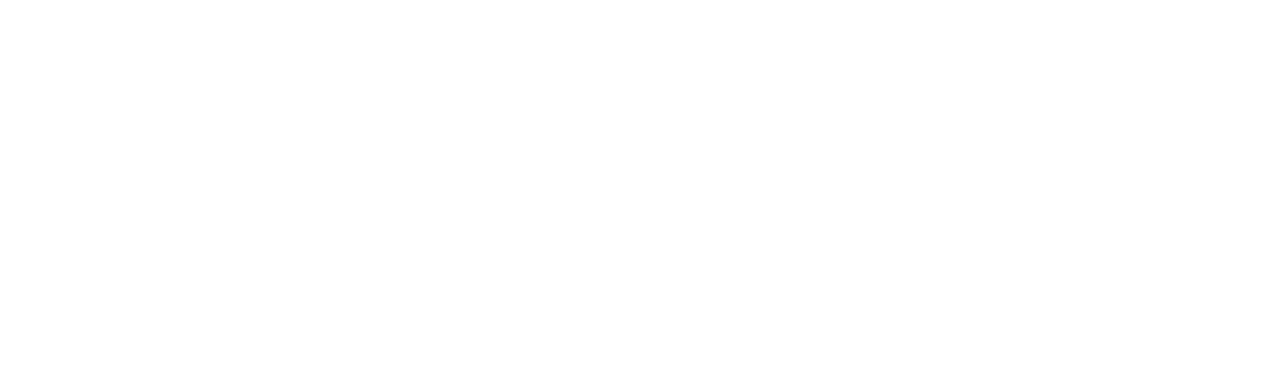
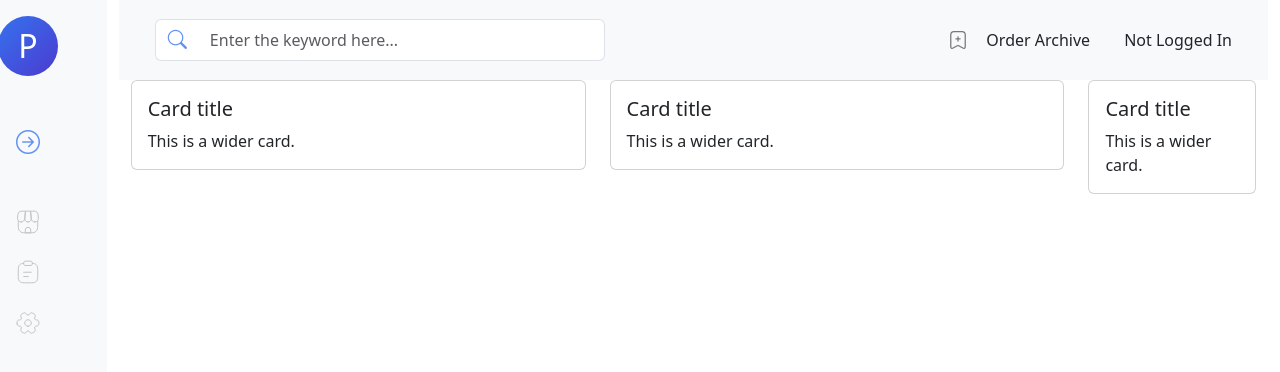
Before and after one commit to alpinmohsa541/pos-sederhana, a React (Vite) app: page /sales-report in a window 1280 px wide. Before the commit this address had no page. Shown: the top 372 px of the page. Built offline with nearby package versions, Linux system fonts and the light colour scheme.

Commit message:
Feat : stayling form login, reset password, dan mempisahkan navbar pada folder baru

```diff
--- a/src/App.jsx
+++ b/src/App.jsx
@@ -5,6 +5,7 @@
 import Reset from "./ResetPassword/EmailForm";
 import ResetPassword from "./ResetPassword/ResetPasswordForm";
 import CashierDashboard from "./CashierDashboard/CashierDashboard";
+import SalesReport from "./SalesReport/SalesReport";
 
 function App() {
   return (
@@ -24,6 +25,9 @@
 
         {/* Route untuk halaman reset password */}
         <Route path="/reset-password" element={<ResetPassword />} />
+
+        {/* Route untuk halaman Sales Report */}
+        <Route path="/sales-report" element={<SalesReport />} />
       </Routes>
     </Router>
   );
--- a/src/CashierDashboard/CashierDashboard.jsx
+++ b/src/CashierDashboard/CashierDashboard.jsx
@@ -3,6 +3,7 @@
 import { useNavigate } from "react-router-dom"; // Tambahkan ini
 import menuData from "./DataMenu";
 import Navbar from "../Navbar/Navbar"; // Import komponen Navbar
+import Sidebar from "../Sidebar/Sidebar"; // Sesuaikan path dengan struktur folder
 
 const CashierDashboard = () => {
   const [isLoggedIn, setIsLoggedIn] = useState(false);
@@ -150,14 +151,6 @@
     setOrderType(type);
   };
 
-  // const handleArchiveOrder = () => {
-  //   if (orders.length > 0) {
-  //     setOrderArchive([...orderArchive, { orderNumber, orders, total }]);
-  //     setOrders([]);
-  //     setTotal(0);
-  //   }
-  // };
-
   const handleShowModalOrAddOrder = (menu) => {
     if (!orderType) {
       alert("Please select 'Dine In' or 'Take Away' first!");
@@ -208,45 +201,7 @@
     <div className="container-fluid p-0">
       <div className="row g-0">
         {/* Sidebar */}
-        <div className="col-2 col-lg-1 bg-light vh-100 d-flex flex-column align-items-center p-3">
-          <div
-            className="rounded-circle text-white d-flex justify-content-center align-items-center mb-5"
-            style={{
-              width: "60px",
-              height: "60px",
-              fontSize: "2rem",
-              background: "linear-gradient(135deg, #3572EF, #4C3BCF)",
-            }}
-          >
-            P
-          </div>
-
-          <div className="arrow-right-icon mb-5">
-            <i
-              className="bi bi-arrow-right-circle"
-              style={{ fontSize: "1.5rem", color: "#6392F3" }}
-            ></i>
-          </div>
-
-          {[
-            { src: "/assets/shop.svg", alt: "Shop Icon", title: "Shop" },
-            {
-              src: "/assets/clipboard-text.svg",
-              alt: "Clipboard",
-              title: "Clipboard",
-            },
-            { src: "/assets/setting-2.svg", alt: "Setting", title: "Setting" },
-          ].map((icon, index) => (
-            <div key={index} className="mb-5" title={icon.title}>
-              <img
-                src={icon.src}
-                alt={icon.alt}
-                className="img-fluid" // Menggunakan img-fluid agar responsif
-                style={{ maxWidth: "30px", maxHeight: "30px" }}
-              />
-            </div>
-          ))}
-        </div>
+        <Sidebar />
 
         {/* Main Content */}
         <div className="col-10 col-lg-11">
--- /dev/null
+++ b/src/SalesReport/SalesReport.jsx
@@ -0,0 +1,61 @@
+import Navbar from "../Navbar/Navbar"; // Pastikan path ini sesuai dengan lokasi file Navbar
+import Sidebar from "../Sidebar/Sidebar"; // Pastikan path ini sesuai dengan lokasi file Sidebar
+
+const SalesReport = () => {
+  return (
+    <div className="container-fluid">
+      <div className="row">
+        {/* Sidebar */}
+        <div className="col-2 col-lg-1 bg-light vh-100">
+          <Sidebar />
+        </div>
+
+        {/* Konten Utama */}
+        <div className="col-10 col-lg-11">
+          {/* Navbar */}
+          <Navbar />
+
+          <div className="container-fluid">
+            <div className="row">
+              {/* Kolom utama untuk konten */}
+              <div className="col-12 col-lg-10">
+                <div className="row">
+                  {/* Card pertama */}
+                  <div className="col-12 col-lg-6">
+                    <div className="card mb-3">
+                      <div className="card-body">
+                        <h5 className="card-title">Card title</h5>
+                        <p className="card-text">This is a wider card.</p>
+                      </div>
+                    </div>
+                  </div>
+                  {/* Card kedua */}
+                  <div className="col-12 col-lg-6">
+                    <div className="card mb-3">
+                      <div className="card-body">
+                        <h5 className="card-title">Card title</h5>
+                        <p className="card-text">This is a wider card.</p>
+                      </div>
+                    </div>
+                  </div>
+                </div>
+              </div>
+
+              {/* Sidebar Kecil untuk card */}
+              <div className="col-12 col-lg-2">
+                <div className="card mb-3">
+                  <div className="card-body">
+                    <h5 className="card-title">Card title</h5>
+                    <p className="card-text">This is a wider card.</p>
+                  </div>
+                </div>
+              </div>
+            </div>
+          </div>
+        </div>
+      </div>
+    </div>
+  );
+};
+
+export default SalesReport;
--- /dev/null
+++ b/src/Sidebar/Sidebar.jsx
@@ -0,0 +1,86 @@
+import { useLocation, useNavigate } from "react-router-dom"; // Import useNavigate untuk navigasi
+
+const Sidebar = () => {
+  const location = useLocation(); // Mengambil lokasi halaman saat ini
+  const navigate = useNavigate(); // Hook untuk melakukan navigasi programatik
+
+  // Menyusun array icon dengan informasi terkait
+  const icons = [
+    {
+      src: "/assets/shop.svg",
+      alt: "Shop Icon",
+      title: "Shop",
+      path: "/cashier-dashboard",
+    },
+    {
+      src: "/assets/clipboard-text.svg",
+      alt: "Clipboard",
+      title: "Clipboard",
+      path: "/sales-report",
+    },
+    {
+      src: "/assets/setting-2.svg",
+      alt: "Setting",
+      title: "Setting",
+      path: "/settings",
+    },
+  ];
+
+  // Mengecek apakah path saat ini adalah CashierDashboard
+  const isCashierDashboard = location.pathname === "/cashier-dashboard";
+
+  // Fungsi untuk menangani klik dan melakukan navigasi
+  const handleIconClick = (path) => {
+    navigate(path); // Melakukan navigasi ke path yang diklik
+  };
+
+  return (
+    <div className="col-2 col-lg-1 bg-light vh-100 d-flex flex-column align-items-center p-3">
+      <div
+        className="rounded-circle text-white d-flex justify-content-center align-items-center mb-5"
+        style={{
+          width: "60px",
+          height: "60px",
+          fontSize: "2rem",
+          background: "linear-gradient(135deg, #3572EF, #4C3BCF)",
+        }}
+      >
+        P
+      </div>
+
+      <div className="arrow-right-icon mb-5">
+        <i
+          className="bi bi-arrow-right-circle"
+          style={{ fontSize: "1.5rem", color: "#6392F3" }}
+        ></i>
+      </div>
+
+      {/* Menampilkan icons dengan logika hover dan menambahkan kemampuan klik */}
+      {icons.map((icon, index) => (
+        <div
+          key={index}
+          className={`icon-item mb-4 ${
+            isCashierDashboard && icon.title === "Shop" ? "hover-effect" : ""
+          }`}
+          title={icon.title}
+        >
+          <button
+            onClick={() => handleIconClick(icon.path)} // Menambahkan event onClick untuk navigasi
+            className="border-0 bg-transparent p-0"
+            style={{ cursor: "pointer" }} // Menambahkan pointer cursor untuk menandakan elemen yang dapat diklik
+          >
+            <img
+              src={icon.src}
+              alt={icon.alt}
+              className="img-fluid"
+              style={{ maxWidth: "30px", maxHeight: "30px" }}
+              aria-label={icon.title}
+            />
+          </button>
+        </div>
+      ))}
+    </div>
+  );
+};
+
+export default Sidebar;
```
